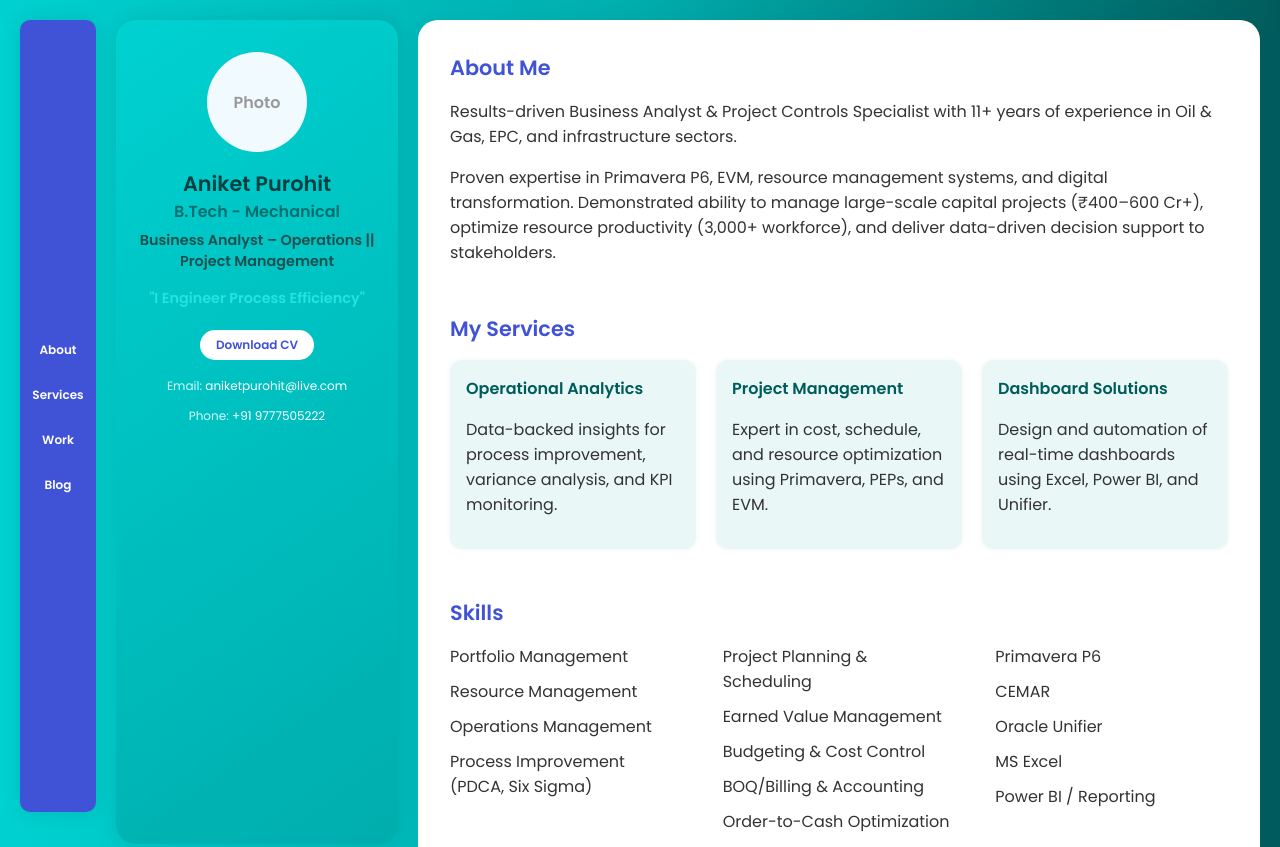
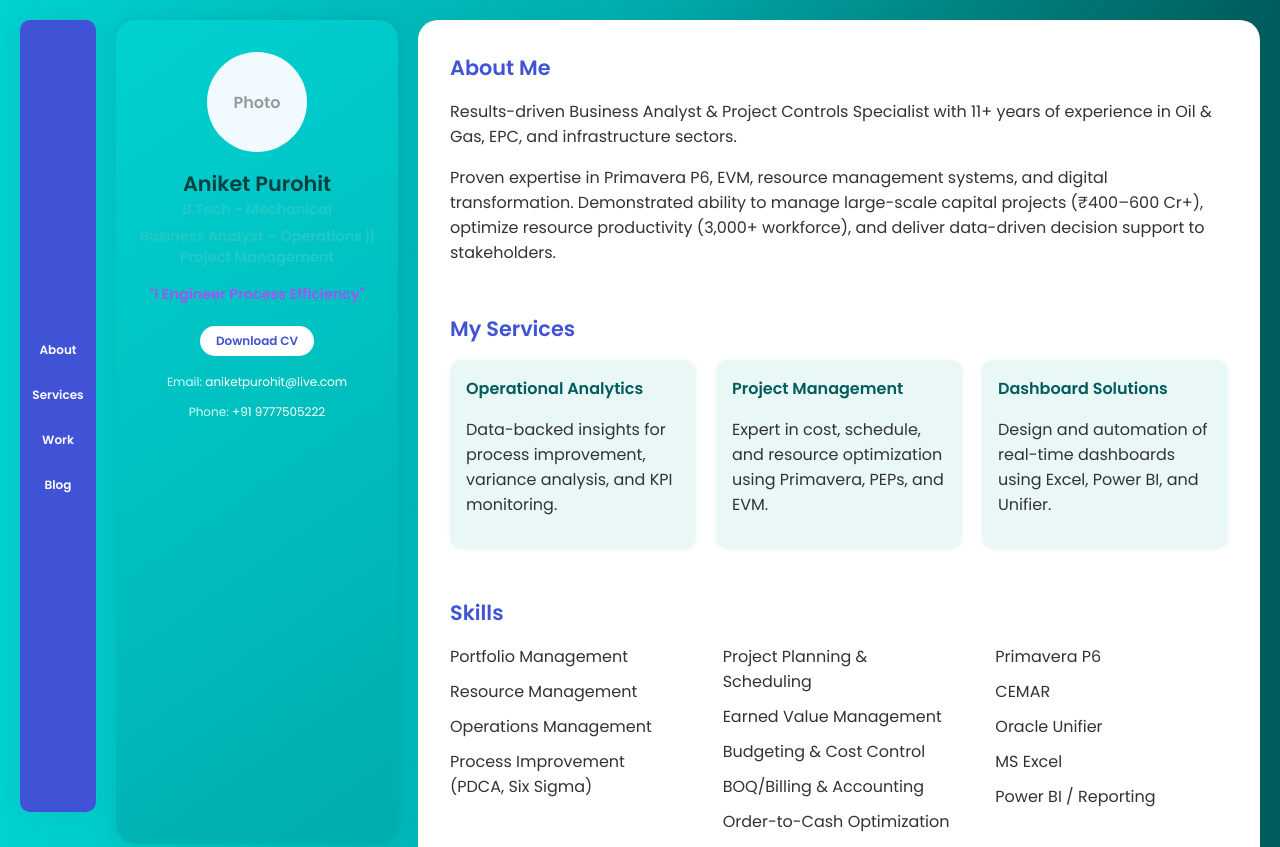
Before and after one commit to hellboy3377/AniketP_CV, a plain HTML site: page index.html in a window 1280 px wide. Shown: the top 847 px of the page. Drawn offline with Linux system fonts and the light colour scheme.

Commit message:
Add files via upload

```diff
--- a/style.css
+++ b/style.css
@@ -32,7 +32,7 @@ a {
   border-radius: 10px;
   padding: 1rem 0.5rem;
   text-align: center;
-  box-shadow: 0 0 20px rgba(0, 0, 0, 0.1);
+  box-shadow: 0 0 20px rgba(100, 97, 97, 0.1);
   position: sticky;
   top: 20px;
   height: calc(100vh - 40px);
@@ -90,20 +90,20 @@ a {
 }
 
 .header-block h2 {
-  font-size: 1.0rem;
-  color: #026f6f;
+  font-size: 0.9rem;
+  color: #22c8c8;
 }
 
 .header-block h3 {
   font-size: 0.9rem;
-  color: #1f4f4f;
+  color:#22c8c8;
   margin-top: 0.4rem;
 }
 
 .header-block .tagline {
   font-size: 0.9rem;
   font-weight: bold;
-  color: #26e3e3;
+  color: #a254f5;
   margin: 1rem 0;
   font-style: normal;
 }
```
